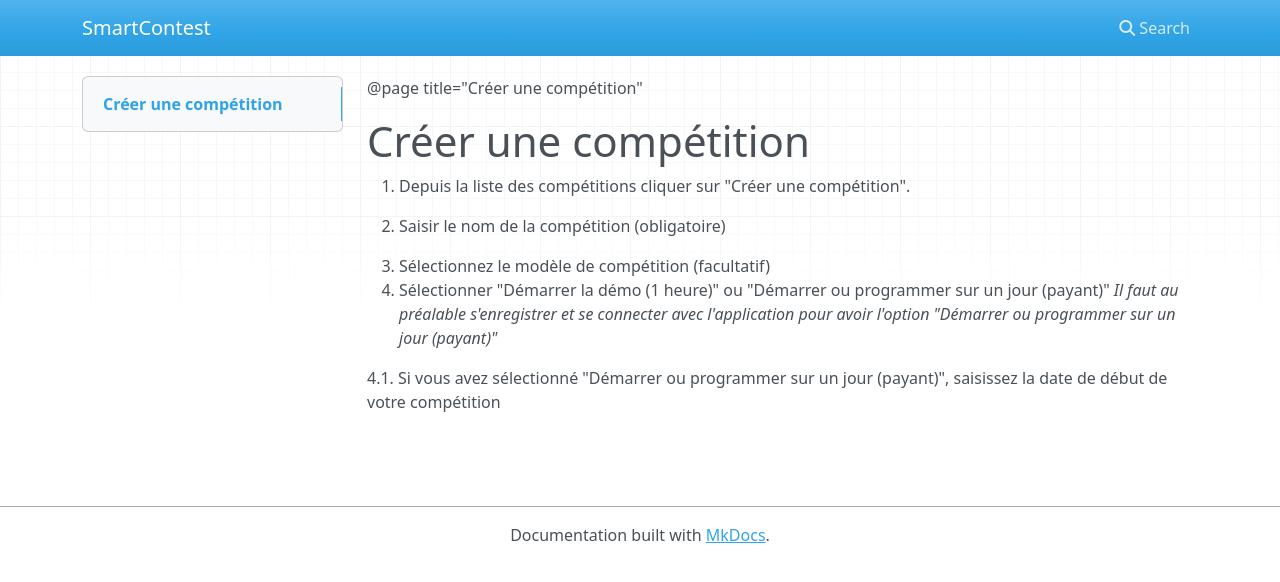
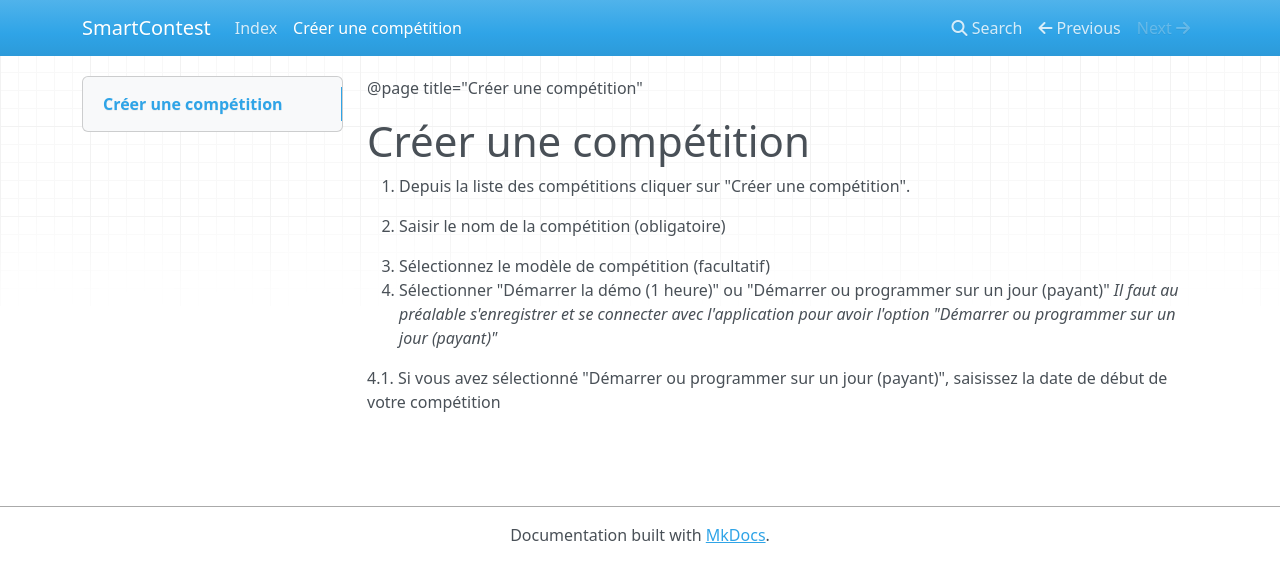
Before and after one commit to Ineaweb/SmartContest, an MkDocs documentation site: the page built from docs/create-competition.md, in a window 1280 px wide. Shown: the top 582 px of the page. Built offline with MkDocs 1.6.1, drawn with Linux system fonts in a browser that asks for light colours; nearby versions of some CDN libraries; old or Windows-style settings are respelled for this version of MkDocs.

Commit message:
maj yaml

```diff
--- a/mkdocs.yml
+++ b/mkdocs.yml
@@ -3,4 +3,5 @@ site_description: Guide utilisateur SmartContest
 site_name: SmartContest
 site_url: "http://www.ineaweb.net/smartcontest/"
 pages:
+ - Index: index.md
  - 'Créer une compétition': create-competition.md
```
